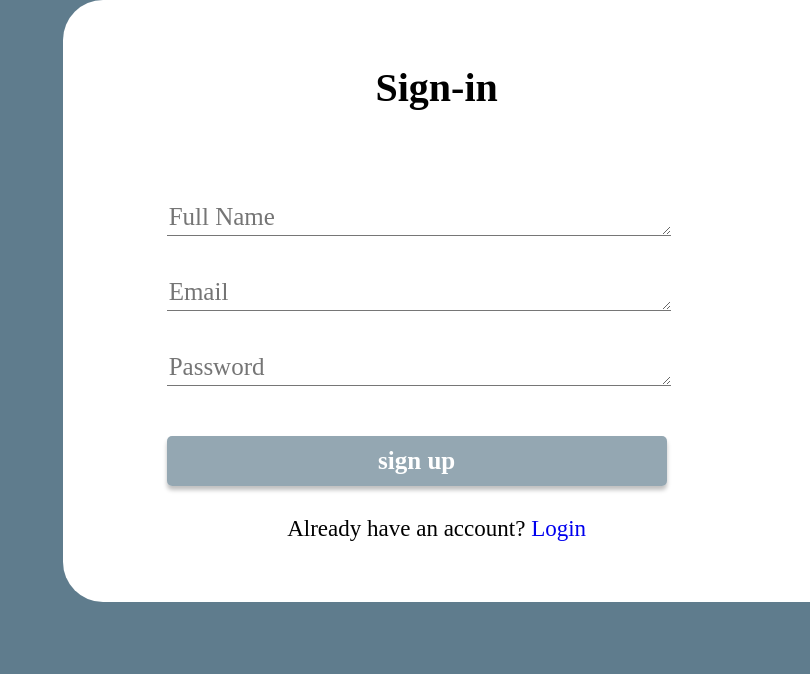
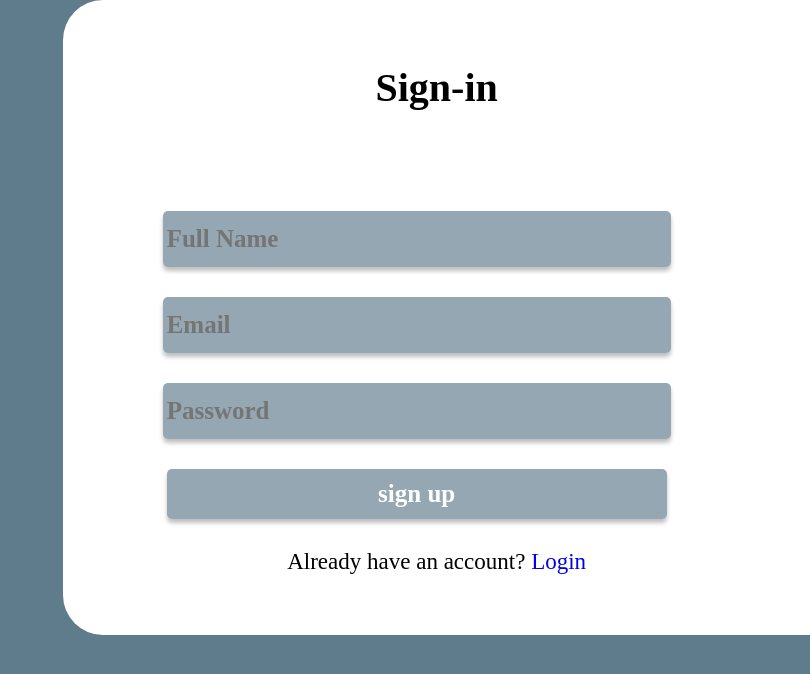
Before and after one commit to beyzaolmez/pimWebsite, a PHP site: page /signup.php in a window 1280 px wide. Shown: the top 674 px of the page, without its empty margins (470-1280 px from the left). Run offline with PHP 8.4, Linux system fonts and the light colour scheme.

Commit message:
changed textarea to input

```diff
--- a/signup.php
+++ b/signup.php
@@ -73,12 +73,12 @@
         <h1>Sign-in</h1>
         <form action="signup.php" method="POST">
             <div class="credentials">
-                <textarea name="fullName" placeholder="Full Name"></textarea>
-                <textarea name="email" placeholder="Email"></textarea>
-                <textarea name="password" placeholder="Password"></textarea>
+                <input class="info" name="fullName" placeholder="Full Name">
+                <input class="info" name="email" placeholder="Email">
+                <input class="info" name="password" placeholder="Password">
             </div>
             <div class="submit">
-                <input type="submit" value="sign up">
+                <input class="button" type="submit" value="sign up">
             </div>
         </form>
         <p> Already have an account? <a href="signIn.php">Login</a> </p>
```
